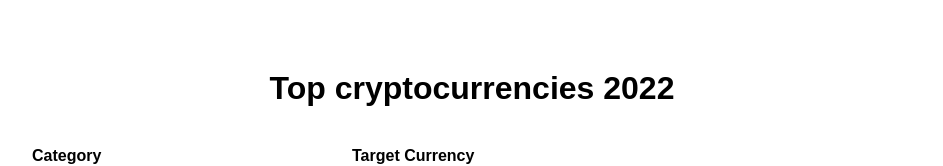
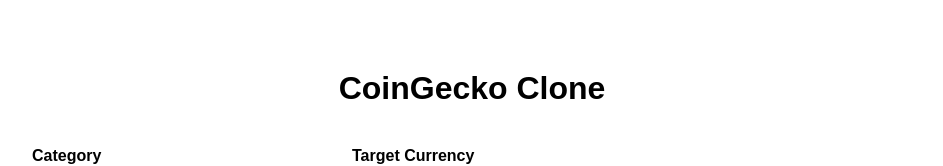
Before and after one commit to rasfa98/coingecko-clone, a React (Create React App) app: page / in a window 1280 px wide. Shown: the top 166 px of the page, without its empty margins (168-1111 px from the left). Built offline with nearby package versions, Linux system fonts and the light colour scheme; no server answers.

Commit message:
Update title

```diff
--- a/public/index.html
+++ b/public/index.html
@@ -24,7 +24,7 @@
       work correctly both with client-side routing and a non-root public URL.
       Learn how to configure a non-root public URL by running `npm run build`.
     -->
-    <title>React App</title>
+    <title>CoinGecko Clone</title>
   </head>
   <body>
     <noscript>You need to enable JavaScript to run this app.</noscript>
--- a/src/App.tsx
+++ b/src/App.tsx
@@ -32,7 +32,7 @@
         />
       )}
 
-      <h1>Top cryptocurrencies {new Date().getFullYear()}</h1>
+      <h1>CoinGecko Clone</h1>
 
       <Toolbar
         categories={categories}
```
